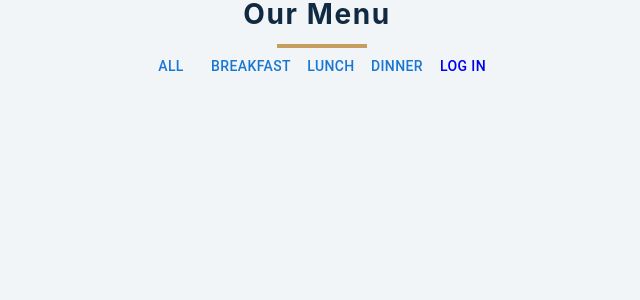
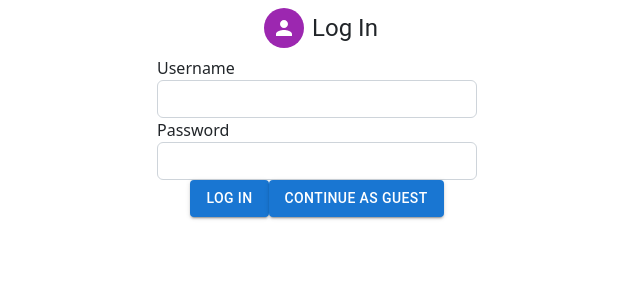
Before and after one commit to K-Holmes/menu, a React (Create React App) app in the folder menuproject/: page / in a window 1280 px wide. Shown: the top 300 px of the page, without its empty margins (323-963 px from the left). Built offline with nearby package versions, Linux system fonts and the light colour scheme.

Commit message:
Validated LogIn

```diff
--- a/menuproject/src/App.js
+++ b/menuproject/src/App.js
@@ -2,7 +2,8 @@ import React from 'react';
 import MainHeader from './MainHeader';
 import './index.css';
 import './App.css';
-import {Outlet} from 'react-router-dom'
+import {Outlet} from 'react-router-dom';
+import Menu from './Menu';
 
 
 function App() {
@@ -10,6 +11,7 @@ function App() {
     <>
 
     <div><MainHeader/> <nav/> <Outlet></Outlet>
+    <Menu/>
 
     </div>
 
--- a/menuproject/src/MainHeader.js
+++ b/menuproject/src/MainHeader.js
@@ -22,7 +22,7 @@ export default function MainHeader() {
       <Button variant="text">Breakfast</Button>
       <Button variant="text">Lunch</Button>
       <Button variant="text">Dinner</Button>
-      <Button variant="text"><Link to = "/SignIn">Log In</Link></Button>
+      <Button variant="text"><Link to = "/">Log In</Link></Button>
       </div>
       </>
     );
--- /dev/null
+++ b/menuproject/src/SignIn2.js
@@ -0,0 +1,106 @@
+import Avatar from '@mui/material/Avatar';
+import PersonIcon from '@mui/icons-material/Person';
+import Typography from '@mui/material/Typography';
+import { Link } from 'react-router-dom';
+import { Button } from '@mui/material';
+
+import "bootstrap/dist/css/bootstrap.min.css";
+import { Formik, Field, Form, ErrorMessage } from 'formik';
+import * as Yup from 'yup';
+import React from 'react';
+import './index.css';
+
+
+ class Check extends React.Component {
+   validationSchema() {
+     return Yup.object().shape({
+       username: Yup.string()
+         .required('Username is required')
+         .min(6, 'Username must be at least 6 characters')
+         .max(20, 'Username must not exceed 20 characters'),
+       password: Yup.string()
+         .required('Password is required')
+         .min(6, 'Password must be at least 6 characters')
+         .max(40, 'Password must not exceed 40 characters'),
+     });
+   }
+
+   constructor(props) {
+     super(props);
+     this.handleSubmit = this.handleSubmit.bind(this);
+   }
+
+   handleSubmit(data) {
+     console.log(JSON.stringify(data, null, 2));
+   }
+
+   render() {
+     const initialValues = {
+       username: '',
+       password: '',
+     };
+         return (
+       <div className="register-form">
+         <Formik
+           initialValues={initialValues}
+           validationSchema={this.validationSchema}
+           onSubmit={this.handleSubmit}
+         >
+           {({ resetForm }) => (
+             <Form>
+               <div className="form-group">
+                <div className = "headerForm">
+               <Avatar sx={{ m: 1, bgcolor: 'secondary.main' }}>
+            <PersonIcon />
+          </Avatar>
+          <Typography component="h1" variant="h5">
+            Log In
+          </Typography>
+          </div>
+               </div>
+               <div className="form-group">
+                 <label htmlFor="username"> Username </label>
+                 <Field name="username" type="text" className="form-control" />
+                 <ErrorMessage
+                   name="username"
+                   component="div"
+                   className="text-danger"
+                 />
+               </div>
+               <div className="form-group">
+                 <label htmlFor="password"> Password </label>
+                 <Field
+                   name="password"
+                   type="password"
+                   className="form-control"
+                 />
+                 <ErrorMessage
+                   name="password"
+                   component="div"
+                   className="text-danger"
+                 />
+               </div>
+               <div className="form-group btn-container">
+                <Button variant= "contained" type="submit" className="btn btn-primary btn-space">
+                  {/* figure out how to move to menu page upon valid log in */}
+                   Log In
+                 </Button>
+                 <Button
+                   variant="contained"
+                   type="button"
+                   onClick={resetForm}
+                   className="btn btn-warning float-right btn-space"
+                 ><Link to = "/menu">
+                   Continue as Guest
+                   </Link>
+                 </Button>
+               </div>
+             </Form>
+           )}
+         </Formik>
+       </div>
+     );
+   }
+ }
+
+ export default Check;
--- a/menuproject/src/index.css
+++ b/menuproject/src/index.css
@@ -148,6 +148,7 @@ Menu
 .title {
   text-align: center;
   margin-bottom: 1rem;
+  margin-top: 1rem;
 }
 .underline {
   position: absolute;
@@ -243,3 +244,26 @@ Menu
   margin-left: auto;
   margin-right: auto;
 }
+
+.register-form {
+  width: 25%;
+  margin-left: auto;
+  margin-right: auto;
+}
+
+.headerForm {
+  text-align: center;
+  align-items: center;
+  display: flex;
+  justify-content: center;
+}
+
+.btn-space a{
+  text-decoration: none;
+  color: #fff;
+}
+
+.btn-space a:hover{
+  text-decoration: none;
+  color: #fff;
+}
--- a/menuproject/src/index.js
+++ b/menuproject/src/index.js
@@ -2,10 +2,9 @@ import React from 'react';
 import ReactDOM from 'react-dom/client';
 import './index.css';
 import App from './App';
-import SignIn from './SignIn';
+import SignIn from './SignIn2';
 import Menu from './Menu';
 import {Route, Routes} from 'react-router-dom';
-import reportWebVitals from './reportWebVitals';
 import { BrowserRouter } from 'react-router-dom';
 
 const root = ReactDOM.createRoot(document.getElementById('root'));
@@ -13,14 +12,9 @@ root.render(
   // <React.StrictMode>
     <BrowserRouter>
       <Routes>
-        <Route path = "/" element={<App />} />
-        <Route path = "/SignIn" element={<SignIn />} />
+        <Route path = "/" element={<SignIn />} />
+        <Route path = "/menu" element={<App />} />
       </Routes>
     </BrowserRouter>
   // </React.StrictMode>
 );
-
-// If you want to start measuring performance in your app, pass a function
-// to log results (for example: reportWebVitals(console.log))
-// or send to an analytics endpoint. Learn more: https://bit.ly/CRA-vitals
-reportWebVitals();
--- a/menuproject/src/reportWebVitals.js
+++ /dev/null
@@ -1,13 +0,0 @@
-const reportWebVitals = onPerfEntry => {
-  if (onPerfEntry && onPerfEntry instanceof Function) {
-    import('web-vitals').then(({ getCLS, getFID, getFCP, getLCP, getTTFB }) => {
-      getCLS(onPerfEntry);
-      getFID(onPerfEntry);
-      getFCP(onPerfEntry);
-      getLCP(onPerfEntry);
-      getTTFB(onPerfEntry);
-    });
-  }
-};
-
-export default reportWebVitals;
```
Also changed, not shown: menuproject/src/setupTests.js (deleted, +0 -5 lines), menuproject/src/logo.svg (deleted).
